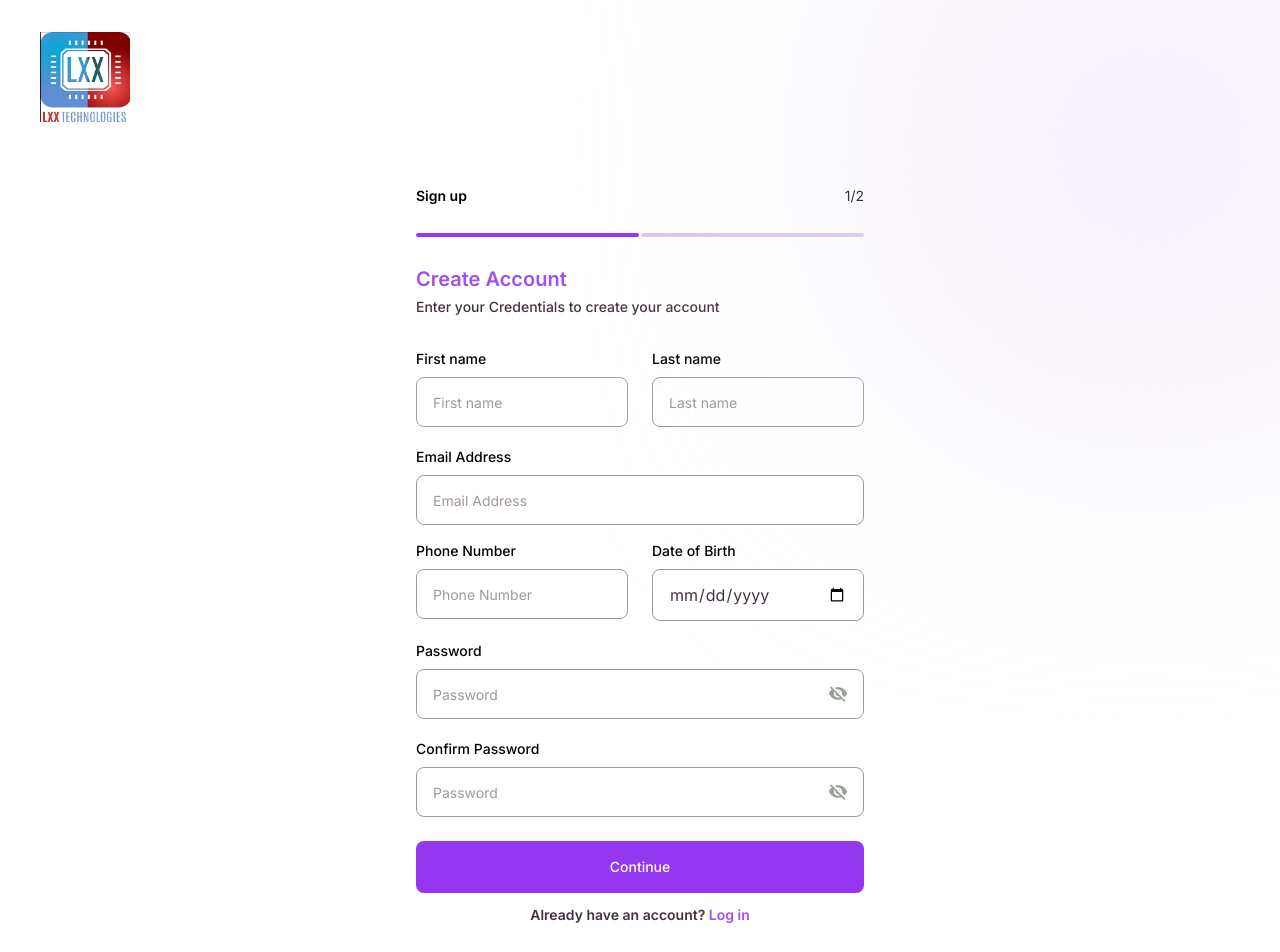
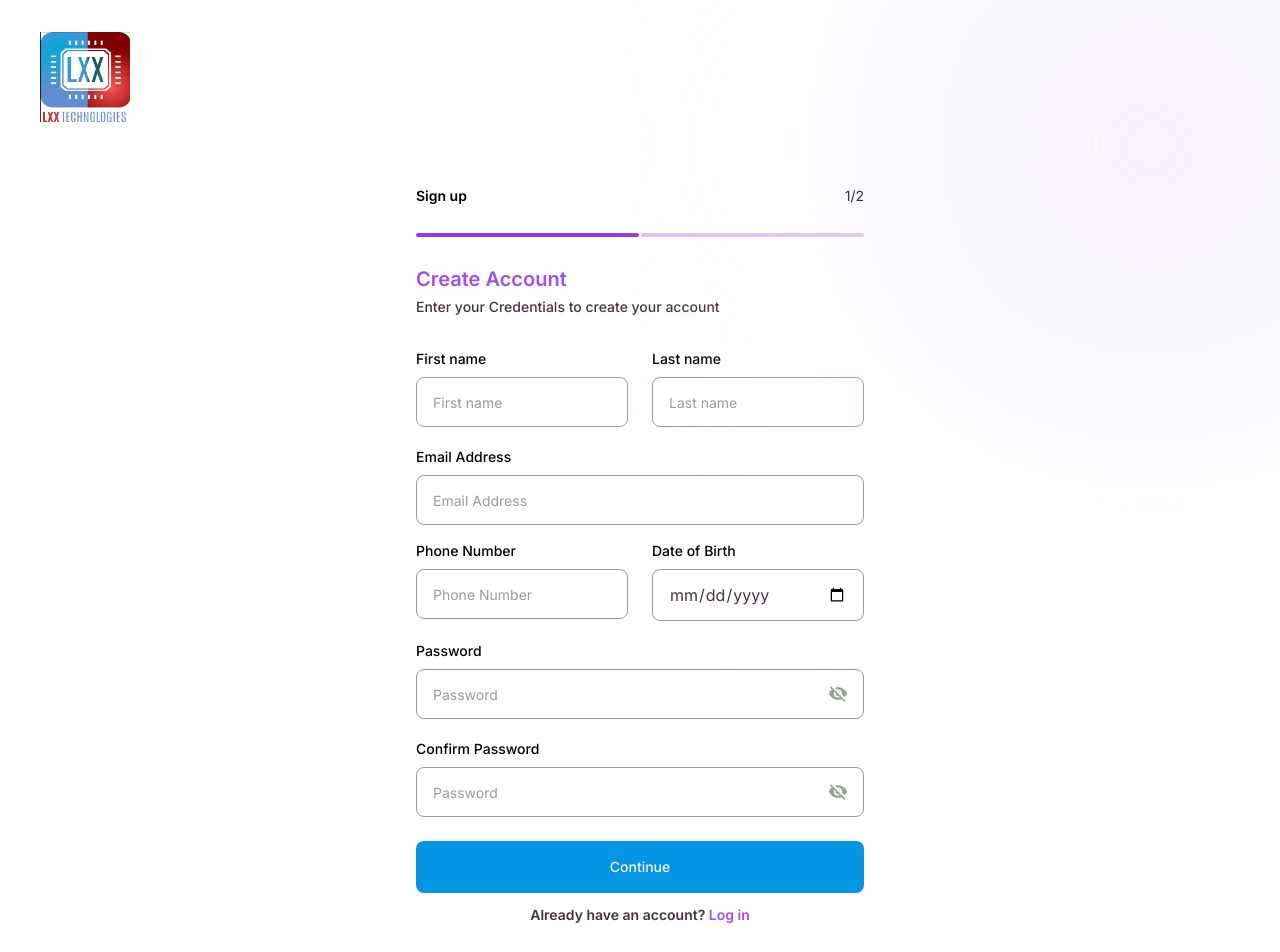
Before and after one commit to thetamaraelaye/project-scm, a React (Create React App) app: page /sign-up in a window 1280 px wide. Shown: the top 952 px of the page. Built offline with nearby package versions, Linux system fonts and the light colour scheme.

Commit message:
modify colour and add dep

```diff
--- a/package.json
+++ b/package.json
@@ -3,7 +3,9 @@
   "version": "0.1.0",
   "private": true,
   "dependencies": {
+    "@emotion/styled": "^11.11.0",
     "@mui/icons-material": "^5.15.10",
+    "@mui/material": "^5.15.14",
     "@reduxjs/toolkit": "^2.2.1",
     "@testing-library/jest-dom": "^5.14.1",
     "@testing-library/react": "^13.0.0",
--- a/src/pages/auth/signup.tsx
+++ b/src/pages/auth/signup.tsx
@@ -363,7 +363,7 @@ const Signup = () => {
                   <button
                     type="submit"
                     // disabled={"#dbc7ef"}
-                    className="disabled:bg-[#dbc7ef]  hover:bg-[#9437f1] transition-all text-sm bg-[#9437f1]  rounded-lg w-full py-4 text-white font-medium"
+                    className="disabled:bg-[#dbc7ef]  hover:bg-[#95d0f0fd] transition-all text-sm bg-[#0595E3]  rounded-lg w-full py-4 text-[#F2F5F7] font-medium"
                   >
                     Continue
                   </button>
```
Also changed, not shown: 1 other file (tests, documents, lock files or other folders).
